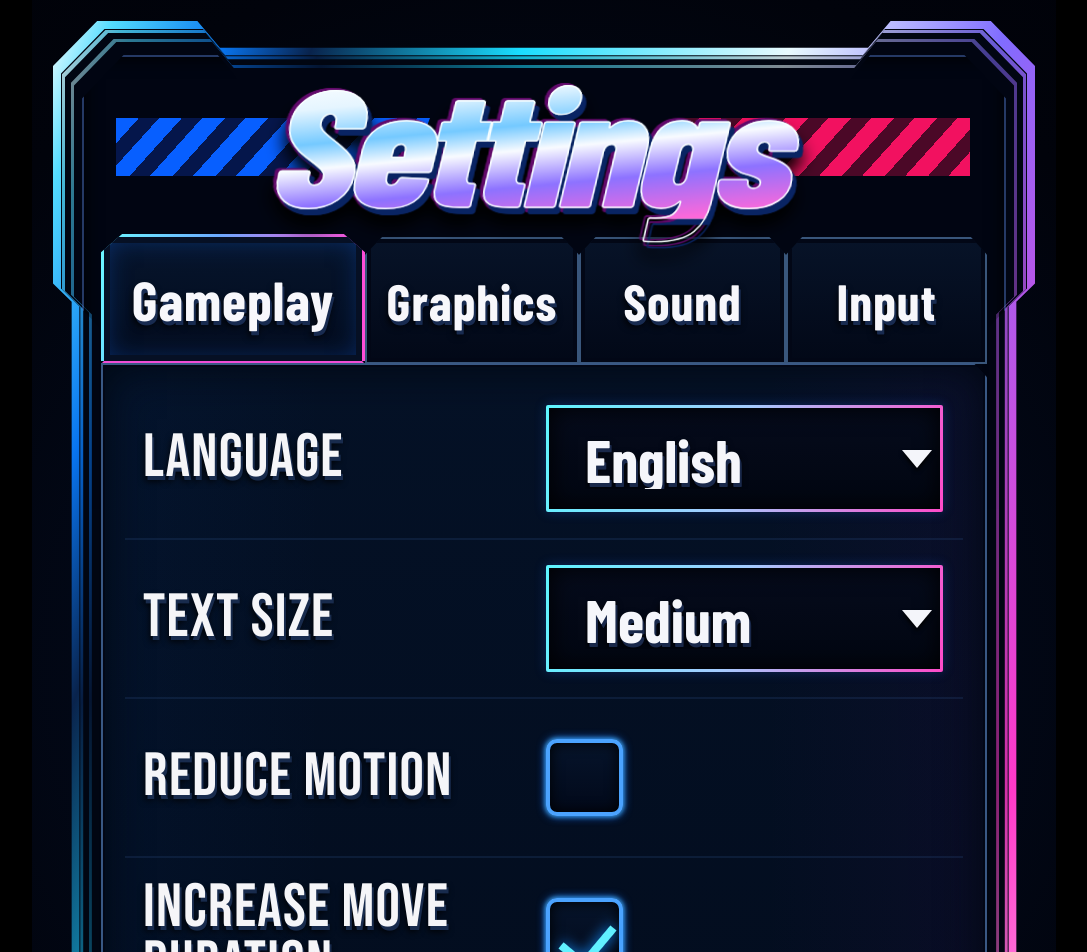
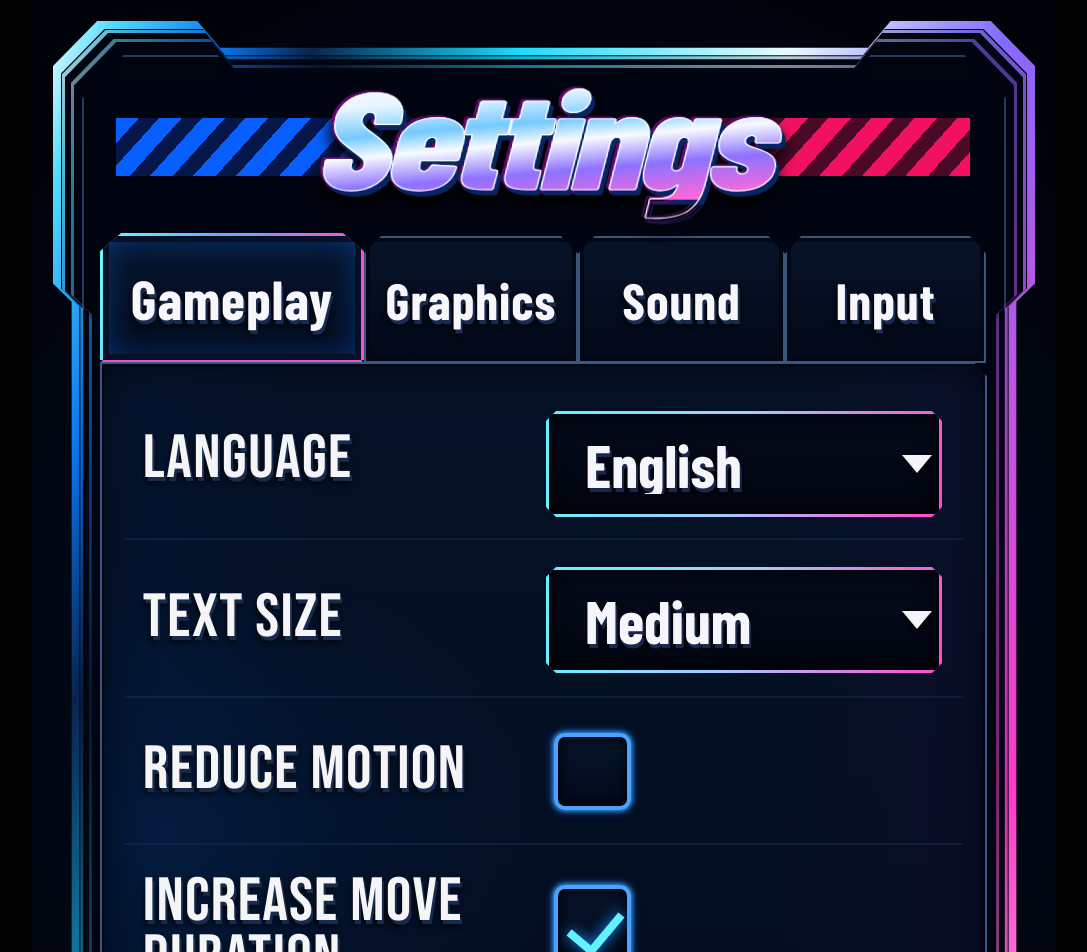
Before and after one commit to thurn/mockups, a Next.js app: page / in a window 1280 px wide. Shown: the top 952 px of the page, without its empty margins (96-1183 px from the left). Built offline with nearby package versions, Linux system fonts and the light colour scheme.

Commit message:
fix: align settings mockup with reference geometry

```diff
--- a/app/components/SettingsControls.tsx
+++ b/app/components/SettingsControls.tsx
@@ -1,23 +1,23 @@
 import type { ReactNode } from "react";
 import { displayFont } from "./styles";
 
-type BaseProps = { label: ReactNode; first?: boolean };
+type BaseProps = { label: ReactNode; first?: boolean; offsetY?: number; rowHeight?: number };
 
-export function SelectControl({ label, options, value, onChange, first = false }: BaseProps & { options: string[]; value: string; onChange: (value: string) => void }) {
+export function SelectControl({ label, options, value, onChange, first = false, offsetY = 0 }: BaseProps & { options: string[]; value: string; onChange: (value: string) => void }) {
   return (
-    <SettingRow first={first} label={label}>
-      <div style={{ position: "relative", display: "flex", alignItems: "center", height: "100%" }}>
+    <SettingRow first={first} label={label} rowHeight={158}>
+      <div style={{ position: "relative", display: "flex", alignItems: "center", height: "100%", transform: `translateY(${offsetY}px)` }}>
         <select
           aria-label={String(label)}
           value={value}
           onChange={(event) => onChange(event.target.value)}
           style={{
             boxSizing: "border-box",
-            width: 397,
-            height: 107,
+            width: 396,
+            height: 106,
             appearance: "none",
             border: "3px solid transparent",
-            borderRadius: 2,
+            clipPath: "polygon(10px 0, calc(100% - 10px) 0, 100% 10px, 100% calc(100% - 10px), calc(100% - 10px) 100%, 10px 100%, 0 calc(100% - 10px), 0 10px)",
             padding: "0 74px 0 36px",
             outline: 0,
             color: "#f5f6fb",
@@ -39,11 +39,11 @@ export function SelectControl({ label, options, value, onChange, first = false }
   );
 }
 
-export function ToggleControl({ checked, label, ariaLabel, onChange, withInfo = false }: BaseProps & { checked: boolean; ariaLabel?: string; onChange: (checked: boolean) => void; withInfo?: boolean }) {
+export function ToggleControl({ checked, label, ariaLabel, onChange, withInfo = false, rowHeight = 159, offsetY = 0 }: BaseProps & { checked: boolean; ariaLabel?: string; onChange: (checked: boolean) => void; withInfo?: boolean }) {
   return (
-    <SettingRow label={<>{label}{withInfo && <InfoBadge />}</>}>
-      <label style={{ display: "flex", alignItems: "center", height: "100%", cursor: "pointer" }}>
-        <input suppressHydrationWarning aria-label={ariaLabel ?? String(label)} checked={checked} onChange={(event) => onChange(event.target.checked)} type="checkbox" style={{ position: "absolute", width: 1, height: 1, opacity: 0 }} />
+    <SettingRow label={<>{label}{withInfo && <InfoBadge />}</>} rowHeight={rowHeight}>
+      <label style={{ position: "relative", display: "flex", alignItems: "center", width: 77, height: 77, marginLeft: 8, cursor: "pointer", transform: `translateY(${offsetY}px)` }}>
+        <input suppressHydrationWarning aria-label={ariaLabel ?? String(label)} checked={checked} onChange={(event) => onChange(event.target.checked)} type="checkbox" style={{ position: "absolute", inset: 0, zIndex: 2, width: 77, height: 77, margin: 0, opacity: 0, cursor: "pointer" }} />
         <span aria-hidden="true" style={{ position: "relative", boxSizing: "border-box", width: 77, height: 77, border: "4px solid #4ba3ff", borderRadius: 11, background: "linear-gradient(180deg, #06142b, #02091a)", boxShadow: "inset 0 0 14px #000, 0 0 10px #166cff, 0 0 5px #6af6ff" }}>
           {checked && <CheckMark />}
         </span>
@@ -55,17 +55,17 @@ export function ToggleControl({ checked, label, ariaLabel, onChange, withInfo =
 export function EraseControl() {
   return (
     <SettingRow label="Erase Saved Data" last>
-      <button type="button" style={{ boxSizing: "border-box", width: 362, height: 114, marginLeft: 15, border: "4px solid #ff355e", clipPath: "polygon(5% 0, 95% 0, 100% 15%, 100% 85%, 95% 100%, 5% 100%, 0 85%, 0 15%)", color: "#ff3553", background: "radial-gradient(ellipse at 50% 45%, #200511, #07030c 67%, #020208)", boxShadow: "inset 0 0 22px #000, 0 0 15px rgba(255,20,78,.5)", fontFamily: "'Barlow Condensed', Impact, sans-serif", fontWeight: 700, fontSize: 67, textShadow: "0 0 11px rgba(255,25,76,.55)", cursor: "pointer" }}>
+      <button type="button" style={{ boxSizing: "border-box", width: 362, height: 114, marginLeft: 21, border: "4px solid #ff355e", clipPath: "polygon(5% 0, 95% 0, 100% 15%, 100% 85%, 95% 100%, 5% 100%, 0 85%, 0 15%)", color: "#ff3553", background: "radial-gradient(ellipse at 50% 45%, #200511, #07030c 67%, #020208)", boxShadow: "inset 0 0 22px #000, 0 0 15px rgba(255,20,78,.5)", fontFamily: "'Barlow Condensed', Impact, sans-serif", fontWeight: 700, fontSize: 67, textShadow: "0 0 11px rgba(255,25,76,.55)", cursor: "pointer", transform: "translateY(-8px)" }}>
         Erase
       </button>
     </SettingRow>
   );
 }
 
-function SettingRow({ label, children, first = false, last = false }: BaseProps & { children: ReactNode; last?: boolean }) {
+function SettingRow({ label, children, first = false, last = false, rowHeight }: BaseProps & { children: ReactNode; last?: boolean }) {
   return (
-    <div style={{ boxSizing: "border-box", height: last ? 168 : 159, display: "grid", gridTemplateColumns: "421px 1fr", alignItems: "center", borderTop: first ? 0 : "2px solid rgba(43,74,123,.25)" }}>
-      <div style={{ position: "relative", display: "flex", alignItems: "center", minWidth: 0, height: "100%", paddingLeft: 18, color: "#f5f5f8", fontFamily: displayFont, fontSize: 61, lineHeight: 0.92, letterSpacing: "1.3px", textTransform: "uppercase", textShadow: "2px 4px 0 #182b4d, 0 5px 7px #000" }}>
+    <div style={{ boxSizing: "border-box", height: rowHeight ?? (last ? 169 : 159), display: "grid", gridTemplateColumns: "422px 1fr", alignItems: "center", borderTop: first ? 0 : "2px solid rgba(43,74,123,.25)" }}>
+      <div style={{ position: "relative", display: "flex", alignItems: "center", minWidth: 0, height: "100%", paddingLeft: 18, color: "#f5f5f8", fontFamily: displayFont, fontSize: 61, lineHeight: 0.92, letterSpacing: "1.3px", textTransform: "uppercase", textShadow: "2px 4px 0 #182b4d, 0 5px 7px #000", transform: "scaleX(1.045)", transformOrigin: "left center" }}>
         {label}
       </div>
       {children}
--- a/app/components/SettingsScreen.tsx
+++ b/app/components/SettingsScreen.tsx
@@ -76,7 +76,7 @@ export function SettingsScreen() {
                 fontWeight: 800,
                 lineHeight: 0.82,
                 letterSpacing: "-5px",
-                transform: "scaleX(1.15) skewX(-5deg)",
+                transform: "translate(14px, -7px) scale(1.01, .83) skewX(-5deg)",
                 filter:
                   "drop-shadow(4px 6px 0 #092463) drop-shadow(-3px -2px 0 #61096a) drop-shadow(0 12px 8px #000)",
               }}
@@ -84,7 +84,7 @@ export function SettingsScreen() {
               Settings
             </h1>
           </header>
-          <div style={{ position: "absolute", zIndex: 4, top: 234, left: 69, width: 886 }}>
+          <div style={{ position: "absolute", zIndex: 4, top: 233, left: 68, width: 887 }}>
             <SettingsTabs />
             <div
               style={{
@@ -94,18 +94,18 @@ export function SettingsScreen() {
                 border: "2px solid #395884",
                 clipPath:
                   "polygon(0 0, 98.5% 0, 100% 1.4%, 100% 98.5%, 98.4% 100%, 1.5% 100%, 0 98.5%)",
-                padding: "14px 22px 44px",
+                padding: "16px 22px 30px",
                 background:
-                  "linear-gradient(90deg, rgba(0,83,190,.05), transparent 25% 75%, rgba(126,0,145,.055)), linear-gradient(180deg, #041126 0%, #020b1b 100%)",
+                  "radial-gradient(ellipse at 7% 46%, rgba(5,83,184,.15), transparent 36%), linear-gradient(90deg, rgba(0,83,190,.07), transparent 25% 75%, rgba(126,0,145,.055)), linear-gradient(180deg, #041126 0%, #020b1b 100%)",
                 boxShadow:
                   "inset 0 0 0 2px #020716, inset 0 0 45px #000710, 0 0 9px rgba(28,89,180,.28)",
               }}
             >
-              <SelectControl first label="Language" value={language} options={["English", "Español", "Français", "Deutsch"]} onChange={setLanguage} />
-              <SelectControl label="Text Size" value={textSize} options={["Small", "Medium", "Large"]} onChange={setTextSize} />
-              <ToggleControl checked={reduceMotion} label="Reduce Motion" onChange={setReduceMotion} />
-              <ToggleControl checked={increaseMoveDuration} label={<>Increase Move<br />Duration</>} ariaLabel="Increase Move Duration" onChange={setIncreaseMoveDuration} />
-              <ToggleControl checked={uploadCrashReports} label={<>Upload Crash<br />Reports</>} ariaLabel="Upload Crash Reports" onChange={setUploadCrashReports} withInfo />
+              <SelectControl first label="Language" value={language} options={["English", "Español", "Français", "Deutsch"]} onChange={setLanguage} offsetY={5} />
+              <SelectControl label="Text Size" value={textSize} options={["Small", "Medium", "Large"]} onChange={setTextSize} offsetY={2} />
+              <ToggleControl checked={reduceMotion} label="Reduce Motion" onChange={setReduceMotion} rowHeight={147} offsetY={1} />
+              <ToggleControl checked={increaseMoveDuration} label={<>Increase Move<br />Duration</>} ariaLabel="Increase Move Duration" onChange={setIncreaseMoveDuration} rowHeight={173} offsetY={-7} />
+              <ToggleControl checked={uploadCrashReports} label={<>Upload Crash<br />Reports</>} ariaLabel="Upload Crash Reports" onChange={setUploadCrashReports} withInfo rowHeight={166} offsetY={-8} />
               <EraseControl />
             </div>
           </div>
--- a/app/components/SettingsTabs.tsx
+++ b/app/components/SettingsTabs.tsx
@@ -25,7 +25,7 @@ export function SettingsTabs() {
               background: active
                 ? "linear-gradient(180deg, #06152d, #030b1c) padding-box, linear-gradient(104deg, #6cf4ff 3%, #6caaff 40%, #ff4dd7 88%) border-box"
                 : "linear-gradient(180deg, #071328, #020817)",
-              boxShadow: active ? "inset 0 0 0 6px #061024, inset 0 0 28px rgba(20,98,226,.42), 0 0 15px rgba(35,133,255,.75)" : "inset 0 0 0 4px #020716",
+              boxShadow: active ? "inset 0 0 0 6px #061024, inset 0 0 34px rgba(20,98,226,.52), 0 0 19px rgba(35,133,255,.86)" : "inset 0 0 0 4px #020716",
               fontFamily: "'Barlow Condensed', Impact, sans-serif",
               fontWeight: 700,
               fontSize: active ? 55 : 51,
--- a/app/layout.tsx
+++ b/app/layout.tsx
@@ -16,7 +16,7 @@ export default function RootLayout({
           (() => {
             const update = () => {
               const viewportHeight = window.visualViewport ? window.visualViewport.height : window.innerHeight;
-              const width = Math.min(1024, Math.max(0, document.documentElement.clientWidth - 16), Math.max(0, viewportHeight - 16) * 2 / 3);
+              const width = Math.min(1024, Math.max(0, document.documentElement.clientWidth), Math.max(0, viewportHeight) * 2 / 3);
               const scale = width / 1024;
               document.documentElement.style.setProperty('--settings-width', width + 'px');
               document.documentElement.style.setProperty('--settings-height', width * 1.5 + 'px');
```
Also changed, not shown: settings-concept-final.png (added).
